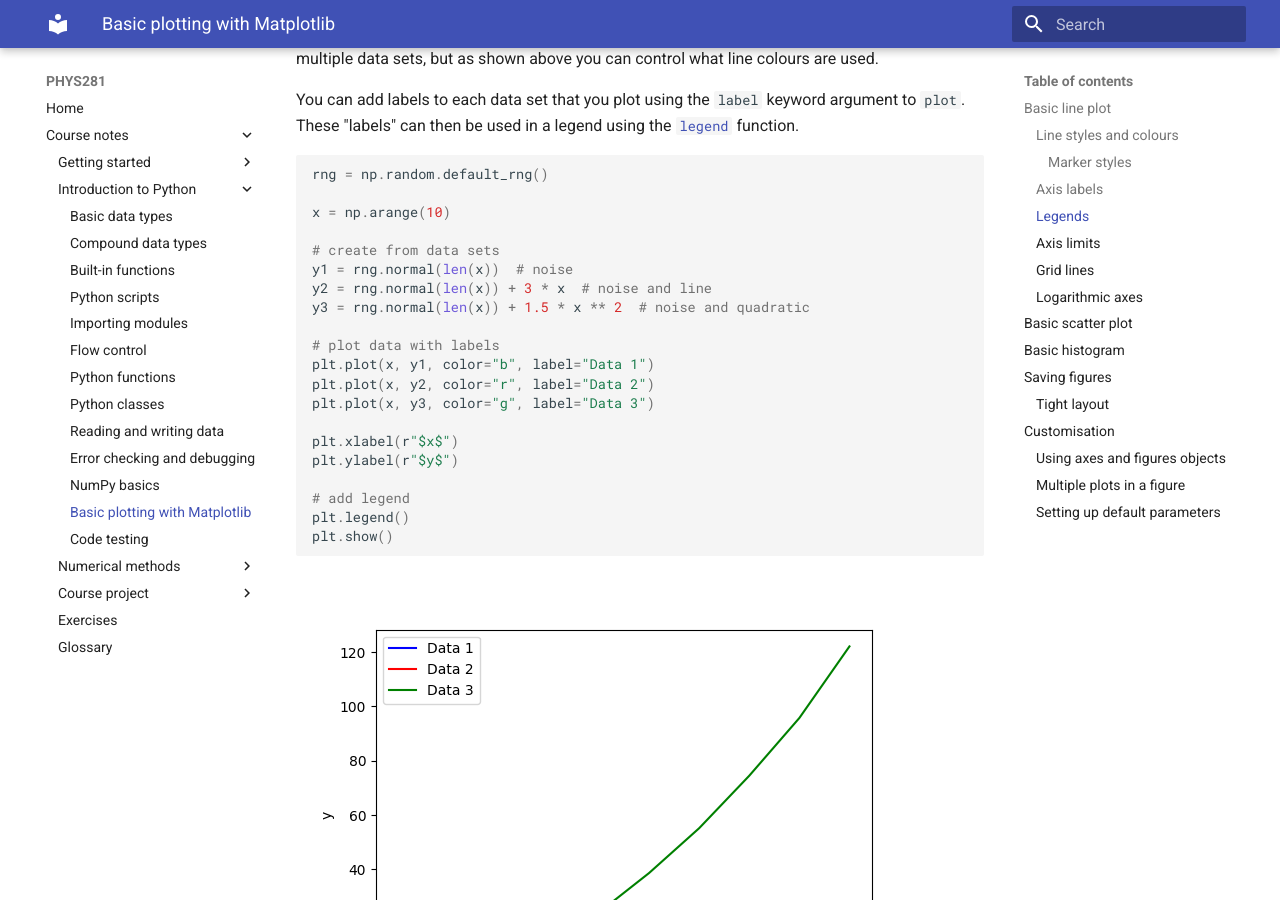
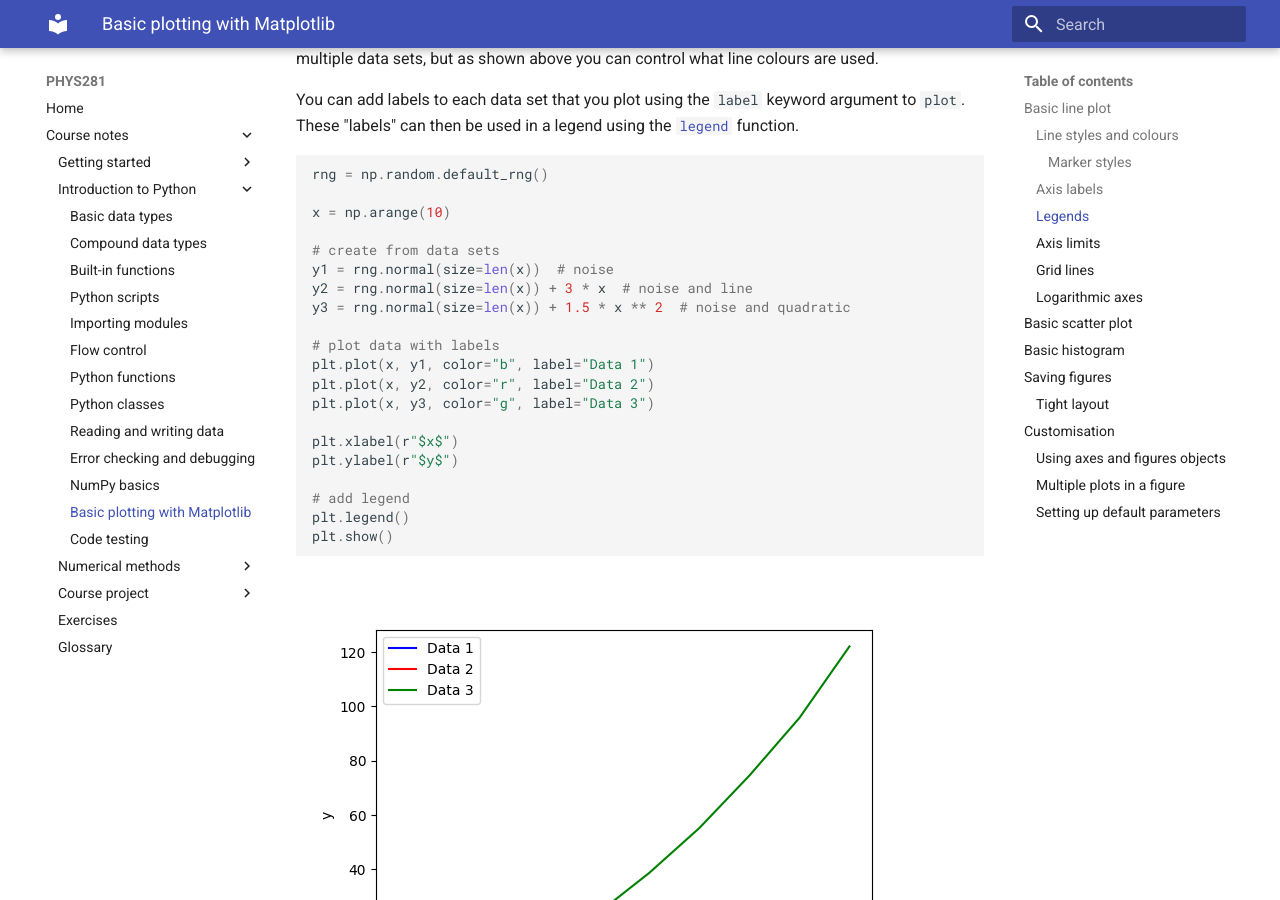
Before and after one commit to ndd21/PHYS281, an MkDocs documentation site: the page built from docs/demo-matplotlib.md, in a window 1280 px wide and 900 px high, scrolled down 9608 px. Built offline with MkDocs 1.6.1 and Material for MkDocs 9.7.7, drawn with Linux system fonts in a browser that asks for light colours; emoji names are drawn with the system emoji font.

Commit message:
Fixed issue with call to rng.normal spotted by Tom Dealtry.

```diff
--- a/docs/demo-matplotlib.md
+++ b/docs/demo-matplotlib.md
@@ -270,9 +270,9 @@ rng = np.random.default_rng()
 x = np.arange(10)
 
 # create from data sets
-y1 = rng.normal(len(x))  # noise
-y2 = rng.normal(len(x)) + 3 * x  # noise and line
-y3 = rng.normal(len(x)) + 1.5 * x ** 2  # noise and quadratic
+y1 = rng.normal(size=len(x))  # noise
+y2 = rng.normal(size=len(x)) + 3 * x  # noise and line
+y3 = rng.normal(size=len(x)) + 1.5 * x ** 2  # noise and quadratic
 
 # plot data with labels
 plt.plot(x, y1, color="b", label="Data 1")
```
